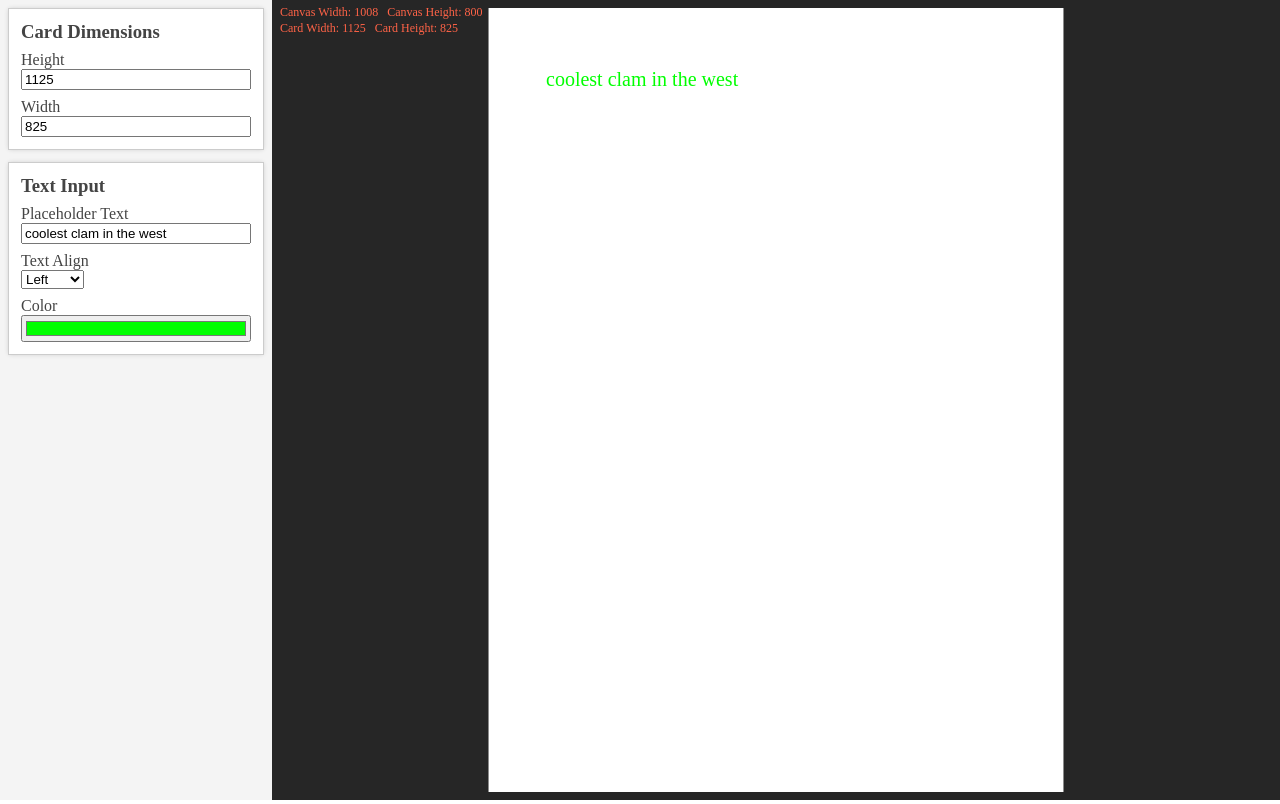
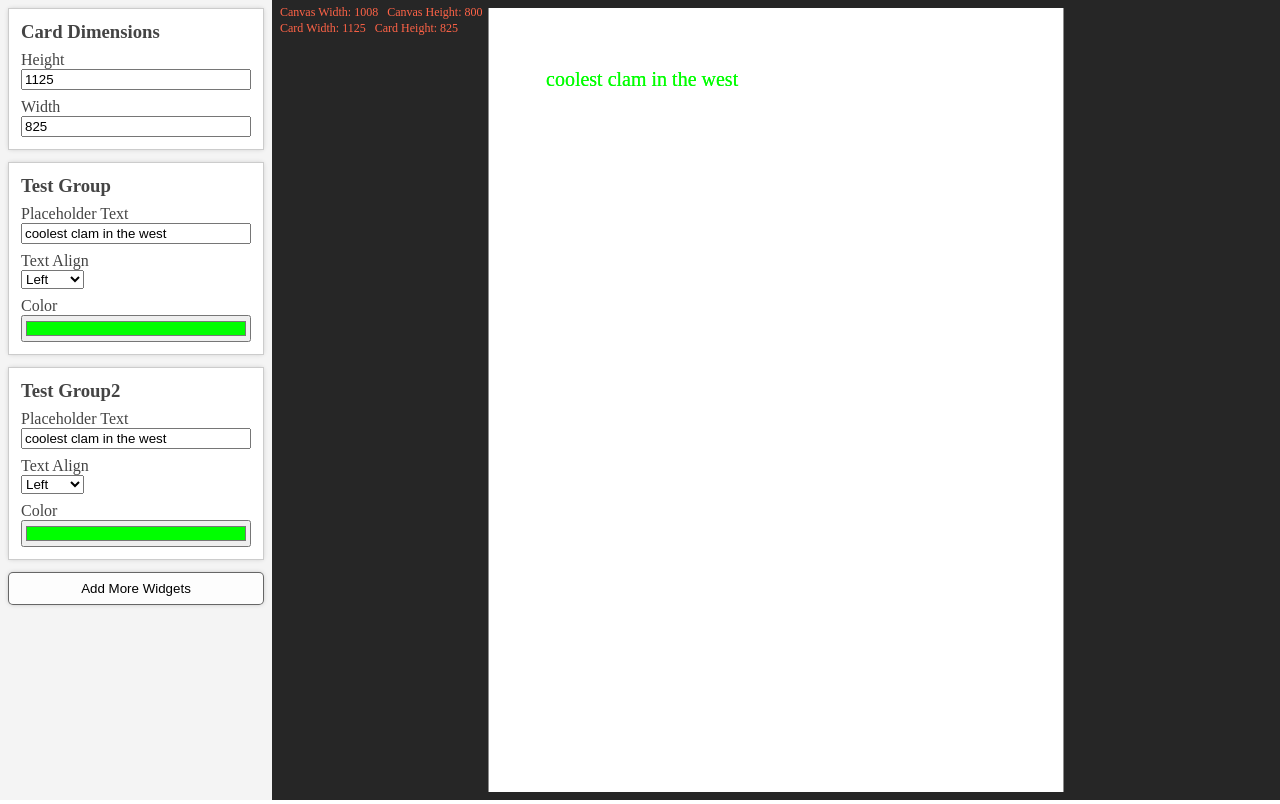
Before and after one commit to saint-justin/dummycards, a React (Vite) app: page / in a window 1280 px wide. Built offline with nearby package versions, Linux system fonts and the light colour scheme; the HTML template or start-up script is replaced by a standard one.

Commit message:
Fixed multi-object creation, added 'Add More Widgets' button + stylings

```diff
--- a/src/App.scss
+++ b/src/App.scss
@@ -22,6 +22,26 @@
   * {
     box-sizing: border-box;
   }
+
+  button {
+    padding: 8px 0;
+    background: rgba(255, 255, 255, 0.829);
+    box-shadow: 0 0 5px -1px rgba(0,0,0,0.25);
+    border: 1px solid rgba(0, 0, 0, 0.6);
+    border-radius: 5px;
+  }
+
+  button:hover {
+    // background-color: green;
+    background: rgb(219,219,219);
+    background: linear-gradient(0deg, rgba(219,219,219,1) 0%, rgba(255,255,255,1) 100%);
+  }
+
+  button:active {
+    // background-color: green;
+    background: rgb(219,219,219);
+    background: linear-gradient(0deg, rgba(194,194,194,1) 0%, rgba(255,255,255,1) 100%);
+  }
 }
 
 #display {
--- a/src/App.tsx
+++ b/src/App.tsx
@@ -1,9 +1,10 @@
 /* eslint-disable max-len */
 import * as React from 'react';
 import * as _ from 'lodash';
-import { useState, useEffect } from 'react';
+import { useState, useEffect, useCallback } from 'react';
 import { Drawable, Size, WInput } from './utils/types';
 
+import Button from './components/atoms/Button';
 import WidgetInput from './components/molecules/WidgetInput';
 import WidgetDropdown from './components/molecules/WidgetDropdown';
 import WidgetGroup from './components/organisms/WidgetGroup';
@@ -13,8 +14,9 @@
 
 export default (): JSX.Element => {
   const [cardDimensions, setCardDimensions] = useState<Size>({ height: 1125, width: 825 });
-  const [widgets, setWidgets] = useState<JSX.Element[] | undefined>(undefined);
+  const [widgets, setWidgets] = useState<JSX.Element[]>([]);
   const [drawables, setDrawables] = useState<Map<string, Drawable>>(new Map<string, Drawable>());
+  const [addMoreButton, setAddMoreButton] = useState<JSX.Element>();
 
   // Updater functions to update card dimensions one at a time
   const updateOneDimension = (s: string | void, which: 'height' | 'width'): void => {
@@ -30,13 +32,13 @@
   const updateWidth = (newDimension: WInput): void => updateOneDimension(newDimension.value, 'width');
 
   // Callback to a drawable in the map from a widget group based on its id
-  const updateDrawableFromWidgetGroup = (d: Drawable, id: string) => {
-    console.log(`Updating drawable id ${id}...`);
-    console.log(d);
-    const clone = _.cloneDeep(drawables);
-    clone.set(id, d);
-    setDrawables(clone);
-  };
+  const updateDrawableFromWidgetGroup = useCallback(async (d: Drawable, id: string) => {
+    setDrawables((currentDrawables: Map<string, Drawable>) => {
+      const drawablesClone = _.cloneDeep(currentDrawables);
+      drawablesClone.set(id, d);
+      return drawablesClone;
+    });
+  }, []);
 
   // Function to extract the drawable objects from drawables dict
   const extractDrawables = (dict: Map<string, Drawable>): Drawable[] => {
@@ -46,9 +48,39 @@
     return draws;
   };
 
+  // Creating a second widget to allow users to submit info to be displayed
+  const generateNewInputWidget = (key: number, name: string): JSX.Element => {
+    const generatedInputTypes: JSX.Element[] = [];
+    generatedInputTypes.push(<WidgetInput name="Placeholder Text" defaultValue="coolest clam in the west" key="test_text" drawableProp="text" />);
+    generatedInputTypes.push(<WidgetDropdown name="Text Align" key="test_dropdownTextAlign" options={['left', 'center', 'right']} drawableProp="textAlign" defaultOption="left" />);
+    // generatedInputTypes.push(<WidgetDropdown name="Horizontal Alignment" key="test_dropdown_ha" options={['left', 'center', 'right']} initialProperty="start" alignmentType="horizontal" />);
+    // generatedInputTypes.push(<WidgetDropdown name="Vertical Alignment" key="test_dropdown_va" options={['top', 'center', 'bottom']} initialProperty="start" alignmentType="vertical" />);
+    generatedInputTypes.push(<WidgetInput type="color" name="Color" defaultValue="#00ff00" key="test_color" drawableProp="fillStyle" />);
+
+    return (
+      <WidgetGroup
+        drawable
+        name={name}
+        widgetInputSet={generatedInputTypes}
+        key={key}
+        drawableChanged={updateDrawableFromWidgetGroup}
+      />
+    );
+  };
+
+  // Fxn to hook into addMoreWidgets button
+  const addMoreOnClick = useCallback(async () => {
+    setWidgets((currentWidgets: JSX.Element[]) => {
+      const id = currentWidgets?.length;
+      const newWidget = generateNewInputWidget(id || -1, 'Extra Input');
+      const newArr = _.cloneDeep(currentWidgets);
+      newArr.push(newWidget);
+      return newArr;
+    });
+  }, []);
+
   // Run-once initialization
   useEffect(() => {
-    // Array to hold all widget groups
     const widgetGroups = [];
 
     // Creating a first widget to house the Card's dimensions
@@ -65,22 +97,29 @@
       />,
     );
 
-    // Creating a second widget to allow users to submit info to be displayed
-    const testTextInputs: JSX.Element[] = [];
-    testTextInputs.push(<WidgetInput name="Placeholder Text" defaultValue="coolest clam in the west" key="test_text" drawableProp="text" />);
-    testTextInputs.push(<WidgetDropdown name="Text Align" key="test_dropdownTextAlign" options={['left', 'center', 'right']} drawableProp="textAlign" defaultOption="left" />);
-    // testTextInputs.push(<WidgetDropdown name="Horizontal Alignment" key="test_dropdown_ha" options={['left', 'center', 'right']} initialProperty="start" alignmentType="horizontal" />);
-    // testTextInputs.push(<WidgetDropdown name="Vertical Alignment" key="test_dropdown_va" options={['top', 'center', 'bottom']} initialProperty="start" alignmentType="vertical" />);
-    testTextInputs.push(<WidgetInput type="color" name="Color" defaultValue="#00ff00" key="test_color" drawableProp="fillStyle" />);
-    widgetGroups.push(
-      <WidgetGroup
-        drawable
-        name="Text Input"
-        widgetInputSet={testTextInputs}
-        key={1}
-        drawableChanged={updateDrawableFromWidgetGroup}
-      />,
-    );
+    widgetGroups.push(generateNewInputWidget(1, 'Test Group'));
+    widgetGroups.push(generateNewInputWidget(2, 'Test Group2'));
+
+    /*
+    useCallback(async (d: Drawable, id: string) => {
+      setDrawables((currentDrawables: Map<string, Drawable>) => {
+        const drawablesClone = _.cloneDeep(currentDrawables);
+        drawablesClone.set(id, d);
+        return drawablesClone;
+      });
+    }, []);
+    */
+
+
+    // const addMoreOnClick = () => {
+    //   const id = widgets?.length;
+    //   const newWidget = generateNewInputWidget(id || -1, 'Extra Input');
+    //   const newArr = _.cloneDeep(widgets);
+    //   newArr.push(newWidget);
+    //   setWidgets(newArr);
+    // };
+
+    setAddMoreButton(<Button name="Add More Widgets" action={addMoreOnClick} />);
 
     // Set our collection of widgets into state
     setWidgets(widgetGroups);
@@ -90,9 +129,13 @@
     <>
       <section id="widget-toolbar">
         {widgets}
+        {addMoreButton}
       </section>
       <div id="display">
-        <Canvas drawables={extractDrawables(drawables)} size={cardDimensions} />
+        <Canvas
+          drawables={extractDrawables(drawables)}
+          size={cardDimensions}
+        />
       </div>
     </>
   );
--- a/src/components/atoms/Input.tsx
+++ b/src/components/atoms/Input.tsx
@@ -5,6 +5,7 @@
 type WInputProps = {
   name: string,
   type: string,
+  disabled?: boolean,
   placeholder?: string,
   defaultValue?: string | number,
   action?: ((s: string) => void),
@@ -12,7 +13,7 @@
 
 const WidgetInput = (props: WInputProps): React.ReactElement => {
   const {
-    name, type, placeholder, defaultValue, action,
+    name, type, disabled, placeholder, defaultValue, action,
   } = props;
 
   const [value, setValue] = useState(defaultValue);
@@ -35,11 +36,13 @@
       value={value}
       type={type}
       onChange={inputChange}
+      disabled={disabled}
     />
   );
 };
 
 WidgetInput.defaultProps = {
+  disabled: false,
   placeholder: 'info goes here',
   defaultValue: '',
   action: undefined,
--- a/src/components/organisms/WidgetGroup.tsx
+++ b/src/components/organisms/WidgetGroup.tsx
@@ -17,7 +17,7 @@
 
 export default ({ name, widgetInputSet, drawableChanged }: WidgetGroup): JSX.Element => {
   // Generate an id and base drawable object
-  const [id] = useState<string>(`name_${Date.now()}`);
+  const [id] = useState<string>(`${name}_${Date.now()}`);
   const [drawableText, setDrawableText] = useState<string>('default_name');
   const [drawableTextAlign, setDrawableTextAlign] = useState<TextAlignOpt>('left');
   const [drawableFillStyle, setDrawableFillStyle] = useState<string>(name);
@@ -27,18 +27,6 @@
     top: 10,
     bottom: 'none',
   });
-
-  // const [drawable, setDrawable] = useState<Drawable>({
-  //   text: 'placeholder_name',
-  //   fillStyle: '#000000',
-  //   textAlign: 'left',
-  //   position: {
-  //     left: 10,
-  //     right: 'none',
-  //     top: 10,
-  //     bottom: 'none',
-  //   },
-  // });
 
   // Defines what the widget should do any time we're trying to update internal drawable info
   const adjustDrawableFromWidget = (updateInfo: WInput): void => {
@@ -80,9 +68,6 @@
       default:
         throw new Error(`Error: Illegal drawable property given to widgetGroup (${name}`);
     }
-
-    // If the property was legally set, update the drawable in parent
-    // drawableChanged(drawableClone, id);
   };
 
   // Checks if a given element has an 'action' prop and appends one if it doesn't
@@ -110,8 +95,6 @@
     };
 
     drawableChanged(newDrawable, id);
-    console.log('Drawable updated:');
-    console.log(newDrawable);
   }, [drawableText, drawableTextAlign, drawableFillStyle, drawablePosition]);
 
   // The actual JSX to be returned
--- a/src/utils/types.d.ts
+++ b/src/utils/types.d.ts
@@ -40,7 +40,7 @@
 };
 
 // Widget Info Types
-export type DrawableProperty = 'text' | 'textAlign' | 'fillStyle' | 'font' | 'top' | 'bottom' | 'left' | 'right';
+export type DrawableProperty = 'text' | 'textAlign' | 'fillStyle' | 'font' | 'top' | 'bottom' | 'left' | 'right' | 'none';
 export type WInput = {
   property: DrawableProperty,
   value: string,
```
